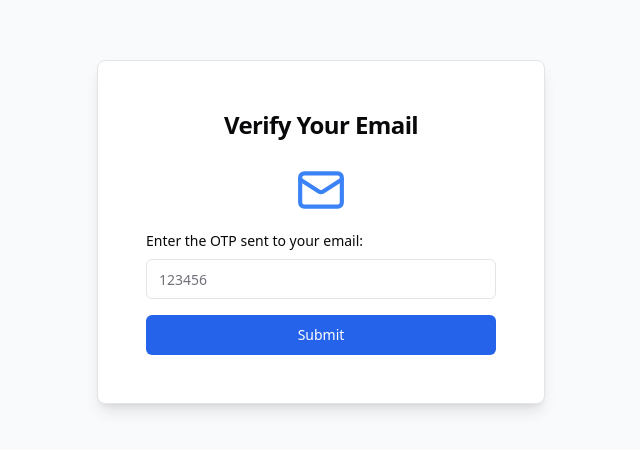
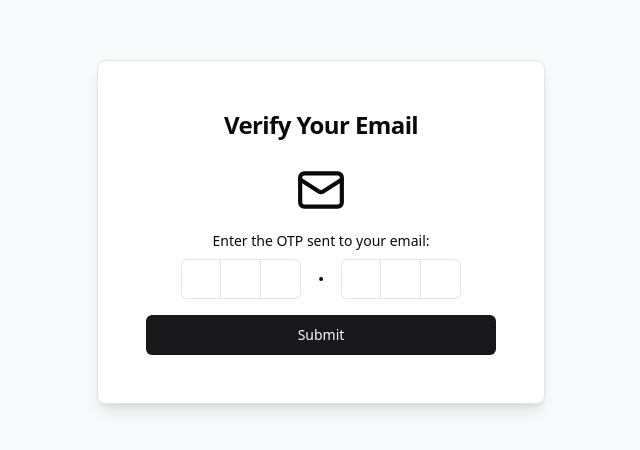
Before and after one commit to uttamkn/safe-spoon, a React (Vite) app: page /sign-up/verify in a window 1280 px wide. Shown: the part 168-618 px from the top of the page, without its empty margins (319-959 px from the left). Built offline with nearby package versions, Linux system fonts and the light colour scheme; no server answers.

Commit message:
Add input-otp component and some ui changes

```diff
--- a/package.json
+++ b/package.json
@@ -16,6 +16,7 @@
     "class-variance-authority": "^0.7.0",
     "clsx": "^2.1.1",
     "dotenv": "^16.4.5",
+    "input-otp": "^1.2.4",
     "lucide-react": "^0.441.0",
     "react": "^18.2.0",
     "react-dom": "^18.2.0",
--- a/src/api/imageProcessing.ts
+++ b/src/api/imageProcessing.ts
@@ -2,5 +2,5 @@
 
 export const sendImageForOCR = async (image: string) => {
   const res = await axios.post("api/inputProcessing/ocr", { image });
-  return res.data;
+  return res.data.text;
 };
--- a/src/components/ImageInput.tsx
+++ b/src/components/ImageInput.tsx
@@ -1,12 +1,19 @@
-import { useState, useRef } from "react";
+import { useState, useRef, FC } from "react";
 import { Input } from "@/components/ui/input";
 import { Button } from "@/components/ui/button";
 import { Card, CardHeader, CardTitle, CardContent } from "@/components/ui/card";
-import { Camera, Image as ImageIcon, UploadCloud } from "lucide-react";
+import {
+  Camera,
+  Image as ImageIcon,
+  UploadCloud,
+  CameraOff,
+} from "lucide-react";
 import { sendImageForOCR } from "@/api/imageProcessing";
 
 //TODO: Add notifications
-function ImageInput() {
+const ImageInput: FC<{ setExtractedText: (text: string | null) => void }> = ({
+  setExtractedText,
+}) => {
   const [image, setImage] = useState<string | null>(null);
   const [error, setError] = useState("");
   const [isCameraOn, setIsCameraOn] = useState(false);
@@ -16,8 +23,8 @@
 
   const submitImage = async () => {
     if (image) {
-      const res = await sendImageForOCR(image);
-      console.log("OCR Results: ", res);
+      const text = await sendImageForOCR(image);
+      setExtractedText(text);
       setError("");
     } else {
       setError("Please capture an image first");
@@ -84,6 +91,7 @@
 
   const stopCamera = () => {
     setIsCameraOn(false);
+    setError("");
     if (videoRef.current?.srcObject) {
       const stream = videoRef.current.srcObject as MediaStream;
       const tracks = stream.getTracks();
@@ -130,7 +138,11 @@
                 }
                 className="flex-1 flex items-center justify-center gap-2"
               >
-                <Camera className="h-5 w-5" />
+                {isCameraOn ? (
+                  <CameraOff className="h-5 w-5" />
+                ) : (
+                  <Camera className="h-5 w-5" />
+                )}
                 {isCameraOn ? "Stop Camera" : image ? "Retake" : "Start Camera"}
               </Button>
 
@@ -194,6 +206,6 @@
       </CardContent>
     </Card>
   );
-}
+};
 
 export default ImageInput;
--- /dev/null
+++ b/src/components/ui/input-otp.tsx
@@ -0,0 +1,69 @@
+import * as React from "react"
+import { OTPInput, OTPInputContext } from "input-otp"
+import { Dot } from "lucide-react"
+
+import { cn } from "@/components/utils"
+
+const InputOTP = React.forwardRef<
+  React.ElementRef<typeof OTPInput>,
+  React.ComponentPropsWithoutRef<typeof OTPInput>
+>(({ className, containerClassName, ...props }, ref) => (
+  <OTPInput
+    ref={ref}
+    containerClassName={cn(
+      "flex items-center gap-2 has-[:disabled]:opacity-50",
+      containerClassName
+    )}
+    className={cn("disabled:cursor-not-allowed", className)}
+    {...props}
+  />
+))
+InputOTP.displayName = "InputOTP"
+
+const InputOTPGroup = React.forwardRef<
+  React.ElementRef<"div">,
+  React.ComponentPropsWithoutRef<"div">
+>(({ className, ...props }, ref) => (
+  <div ref={ref} className={cn("flex items-center", className)} {...props} />
+))
+InputOTPGroup.displayName = "InputOTPGroup"
+
+const InputOTPSlot = React.forwardRef<
+  React.ElementRef<"div">,
+  React.ComponentPropsWithoutRef<"div"> & { index: number }
+>(({ index, className, ...props }, ref) => {
+  const inputOTPContext = React.useContext(OTPInputContext)
+  const { char, hasFakeCaret, isActive } = inputOTPContext.slots[index]
+
+  return (
+    <div
+      ref={ref}
+      className={cn(
+        "relative flex h-10 w-10 items-center justify-center border-y border-r border-zinc-200 text-sm transition-all first:rounded-l-md first:border-l last:rounded-r-md dark:border-zinc-800",
+        isActive && "z-10 ring-2 ring-zinc-950 ring-offset-white dark:ring-zinc-300 dark:ring-offset-zinc-950",
+        className
+      )}
+      {...props}
+    >
+      {char}
+      {hasFakeCaret && (
+        <div className="pointer-events-none absolute inset-0 flex items-center justify-center">
+          <div className="h-4 w-px animate-caret-blink bg-zinc-950 duration-1000 dark:bg-zinc-50" />
+        </div>
+      )}
+    </div>
+  )
+})
+InputOTPSlot.displayName = "InputOTPSlot"
+
+const InputOTPSeparator = React.forwardRef<
+  React.ElementRef<"div">,
+  React.ComponentPropsWithoutRef<"div">
+>(({ ...props }, ref) => (
+  <div ref={ref} role="separator" {...props}>
+    <Dot />
+  </div>
+))
+InputOTPSeparator.displayName = "InputOTPSeparator"
+
+export { InputOTP, InputOTPGroup, InputOTPSlot, InputOTPSeparator }
--- a/src/pages/Home.tsx
+++ b/src/pages/Home.tsx
@@ -1,9 +1,19 @@
+import { useState } from "react";
 import ImageInput from "@/components/ImageInput";
 
 const Home = () => {
+  const [extractedText, setExtractedText] = useState<string | null>(null);
+  console.log("extractedText", extractedText);
   return (
     <div className="h-screen w-screen flex justify-center items-center">
-      <ImageInput />
+      <ImageInput
+        setExtractedText={(text: string | null) => setExtractedText(text)}
+      />
+      {extractedText && (
+        <div className="absolute top-0 left-0 bg-white p-4 m-4 rounded-lg">
+          {extractedText}
+        </div>
+      )}
     </div>
   );
 };
--- a/src/pages/Verify.tsx
+++ b/src/pages/Verify.tsx
@@ -2,7 +2,13 @@
 import { useNavigate } from "react-router-dom";
 import { Card, CardContent, CardHeader, CardTitle } from "@/components/ui/card";
 import { Button } from "@/components/ui/button";
-import { Input } from "@/components/ui/input";
+import {
+  InputOTP,
+  InputOTPGroup,
+  InputOTPSeparator,
+  InputOTPSlot,
+} from "@/components/ui/input-otp";
+import { REGEXP_ONLY_DIGITS } from "input-otp";
 import { Mail } from "lucide-react";
 import { AxiosError } from "axios";
 import { getTokenAfterSignUp, verifyEmail } from "@/api/auth";
@@ -13,10 +19,6 @@
   const [error, setError] = useState("");
   const { setToken } = useAuth();
   const navigate = useNavigate();
-
-  const handleOtpChange = (e: React.ChangeEvent<HTMLInputElement>) => {
-    setOtp(e.target.value);
-  };
 
   const handleOtpSubmit = async (e: React.FormEvent<HTMLFormElement>) => {
     e.preventDefault();
@@ -50,28 +52,34 @@
         </CardHeader>
         <CardContent>
           <form onSubmit={handleOtpSubmit} className="space-y-4">
-            <div className="flex items-center justify-center mb-4 text-blue-500">
-              <Mail size={50} /> {/* Using Lucide's Mail icon */}
+            <div className="flex items-center justify-center mb-4">
+              <Mail size={50} />
             </div>
-            <div className="space-y-2">
+            <div className="space-y-2 flex flex-col items-center justify-center ">
               <label htmlFor="otp" className="block text-sm font-medium">
                 Enter the OTP sent to your email:
               </label>
-              <Input
-                id="otp"
-                type="text"
+              <InputOTP
+                maxLength={6}
                 value={otp}
-                onChange={handleOtpChange}
-                placeholder="123456"
-                className="w-full"
-                required
-              />
+                onChange={(value) => setOtp(value)}
+                pattern={REGEXP_ONLY_DIGITS}
+              >
+                <InputOTPGroup>
+                  <InputOTPSlot index={0} />
+                  <InputOTPSlot index={1} />
+                  <InputOTPSlot index={2} />
+                </InputOTPGroup>
+                <InputOTPSeparator />
+                <InputOTPGroup>
+                  <InputOTPSlot index={3} />
+                  <InputOTPSlot index={4} />
+                  <InputOTPSlot index={5} />
+                </InputOTPGroup>
+              </InputOTP>
             </div>
             {error && <div className="text-red-500 text-sm">{error}</div>}
-            <Button
-              type="submit"
-              className="w-full bg-blue-600 hover:bg-blue-700 text-white"
-            >
+            <Button type="submit" className="w-full">
               Submit
             </Button>
           </form>
--- a/tailwind.config.cjs
+++ b/tailwind.config.cjs
@@ -4,6 +4,15 @@
   content: ["./index.html", "./src/**/*.{js,ts,jsx,tsx}"],
   theme: {
     extend: {
+      keyframes: {
+        "caret-blink": {
+          "0%, 70%, 100%": { opacity: 1 },
+          "20%, 50%": { opacity: 0 },
+        },
+      },
+      animation: {
+        "caret-blink": "caret-blink 1.25s ease-out infinite",
+      },
       borderRadius: {
         lg: "var(--radius)",
         md: "calc(var(--radius) - 2px)",
```
Also changed, not shown: 1 other file (tests, documents, lock files or other folders).
